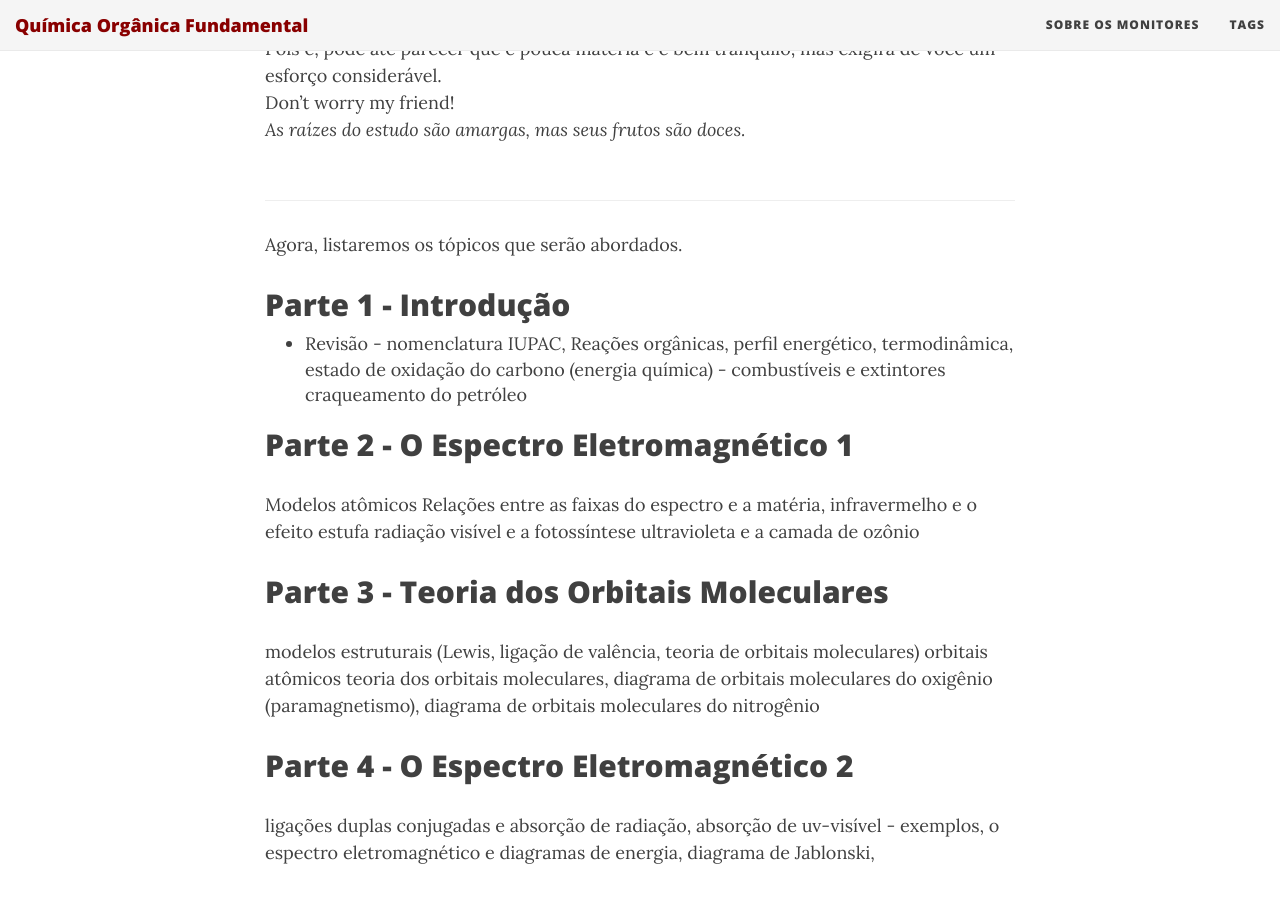
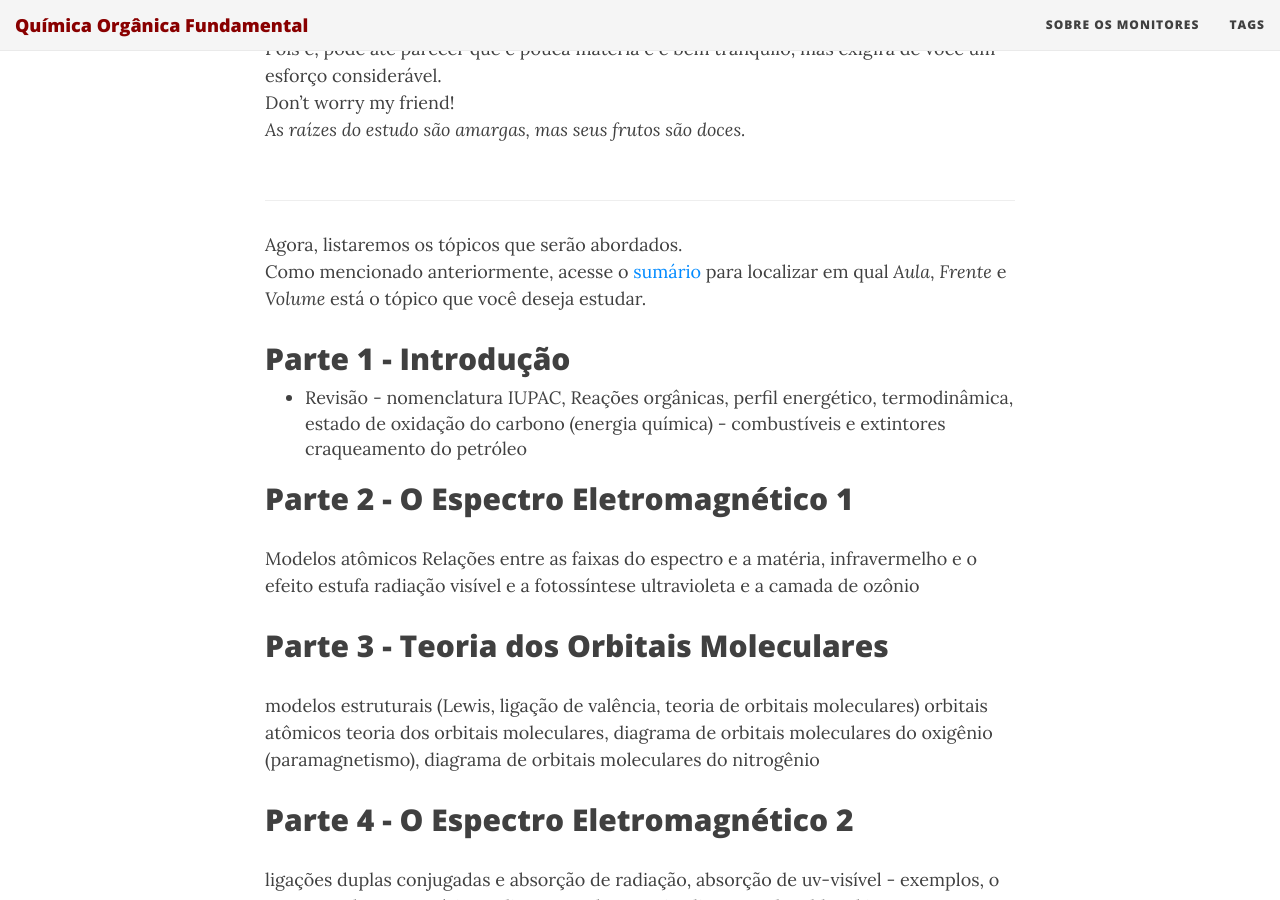
Before and after one commit to monitoria-qof-unb/blog, a Jekyll site: the page built from _posts/2019-08-10-topicos_do_semestre.md, in a window 1280 px wide and 900 px high, scrolled down 2314 px. Built offline with Jekyll 4.4.1, drawn with Linux system fonts in a browser that asks for light colours; some of the changed lines change nothing that is shown; some of the changed text lies outside the part shown.

Commit message:
more modifications

```diff
--- a/_posts/2019-08-10-topicos_do_semestre.md
+++ b/_posts/2019-08-10-topicos_do_semestre.md
@@ -17,7 +17,7 @@
 <br>
 Escolhemos utilizar como fonte de exercícios as apostilas do Hexag, um cursinho pré-vestibular de ótima qualidade, [com uma filosofia muito bacana](http://cursinhoparamedicina.com.br/hexag-solidario/) e também [listas feitas pela professora Murta em semestres anteriores](https://drive.google.com/open?id=16vfn8j4N8QqdKFHM51QNiCv5p42yj2h0).<br>
 Como utilizaremos, em maior parte, as listas do Hexag, é bom que você entenda como esse material está organizado.<br>
-[No Drive](https://drive.google.com/open?id=1U7JhWVtD52Uxv0OWvq6D3I1NSfwQruHw), dentro da pasta `/lista_de_exercicios/` você encontrará o arquivo de [sumário](https://drive.google.com/open?id=19dsRPmBwImekZeyE5zGpK8G1U5Atr5zv) e uma série de listas nomeadas com o padrão `hexag_quimica_V*x*_F*x*_A*x*`. Os livros do hexag são divididos por **V**olumes, **F**rentes e **A**ulas (que seriam os capítulos). Essa é a explicação da nomenclatura. Portanto, um arquivo com nome `hexag_quimica_V1_F1_A01`, significa: Lista de exercícios da aula 01, frente 01, do volume 01 da matéria de química.<br>
+[No Drive](https://drive.google.com/open?id=1U7JhWVtD52Uxv0OWvq6D3I1NSfwQruHw), dentro da pasta `/lista_de_exercicios/` você encontrará o arquivo de [sumário](https://drive.google.com/open?id=19dsRPmBwImekZeyE5zGpK8G1U5Atr5zv) e uma série de listas nomeadas com o padrão `hexag_quimica_Vx_Fx_Ax`. Os livros do hexag são divididos por ***V***olumes, ***F***rentes e ***A***ulas (que seriam os capítulos). Essa é a explicação da nomenclatura. Portanto, um arquivo com nome `hexag_quimica_V1_F1_A01`, significa: Lista de exercícios da aula 01, frente 01, do volume 01 da matéria de química.<br>
 
 As apostilas apresentam algumas seções de exercícios. Citando parte do material deles:
 <br>
@@ -58,7 +58,7 @@
 
 
 Agora, listaremos  os tópicos que serão abordados.<br>
-
+Como mencionado anteriormente, acesse o [sumário](https://drive.google.com/open?id=19dsRPmBwImekZeyE5zGpK8G1U5Atr5zv) para localizar em qual *Aula*, *Frente* e *Volume* está o tópico que você deseja estudar.<br>
 
 ## Parte 1 - Introdução
 
```
